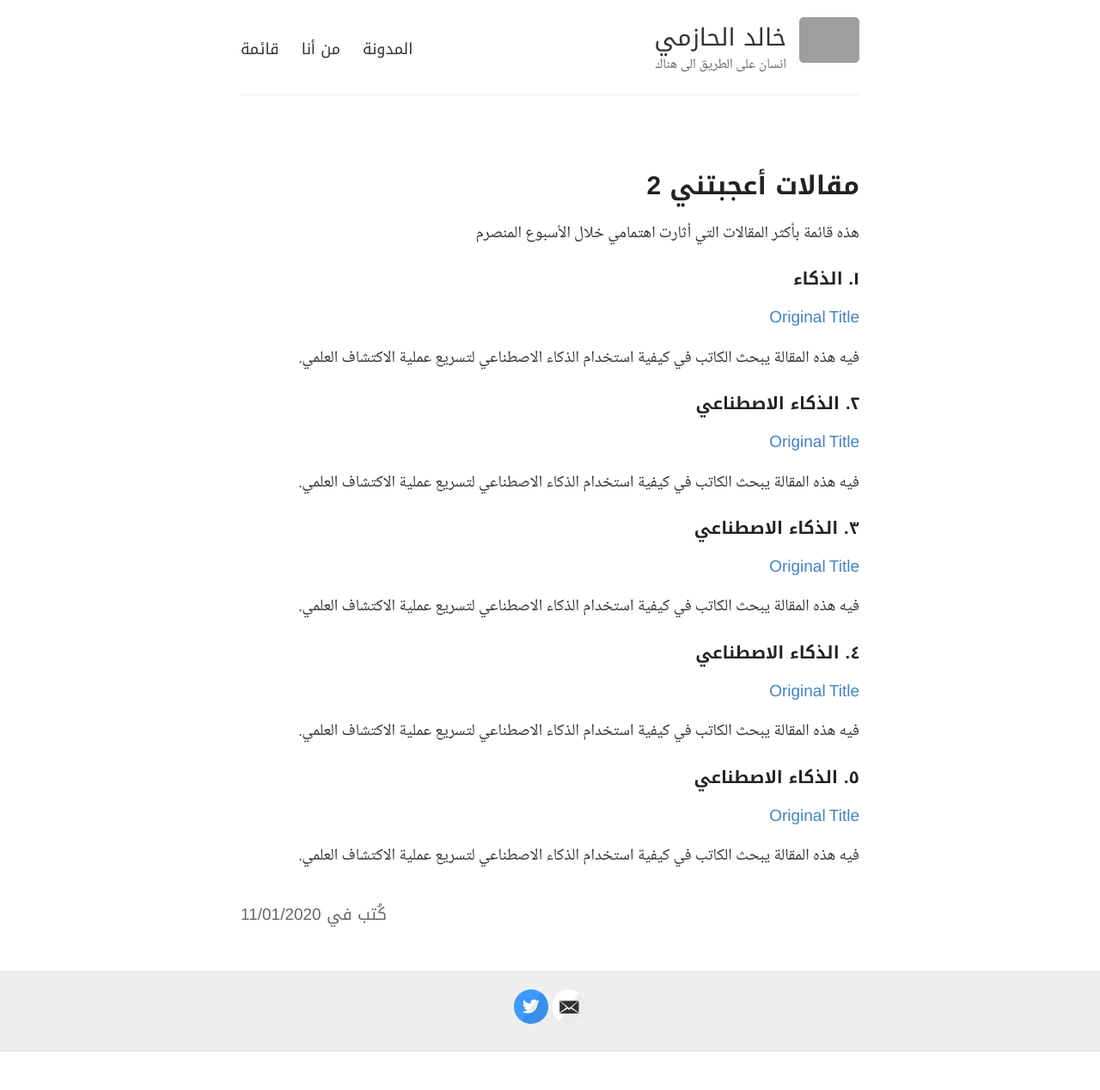
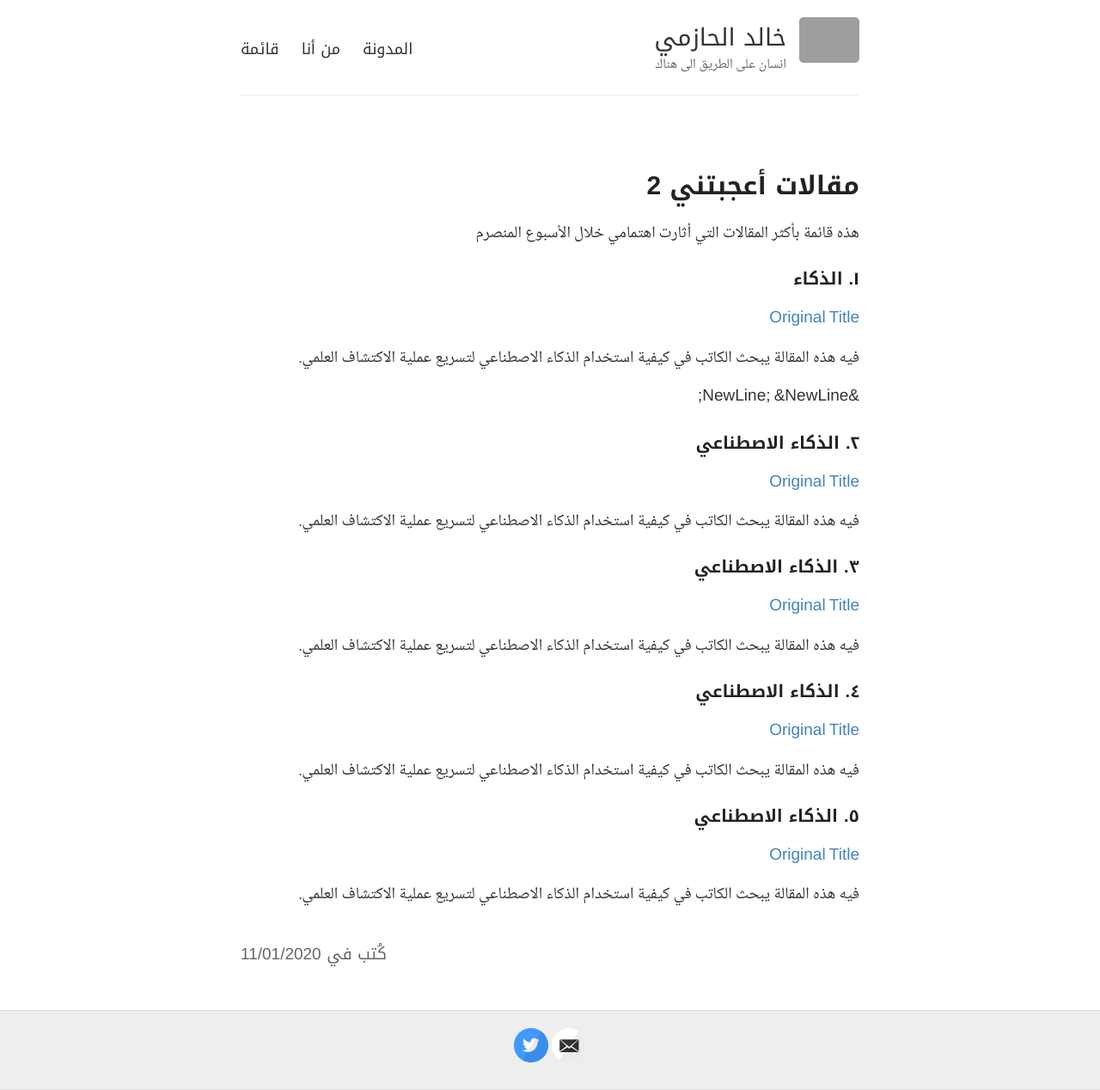
Before and after one commit to khalidlabs/arabic, a Jekyll site: the page built from _posts/2020-01-11-Articles2.md, in a window 1280 px wide. Shown: the whole page at 86% size. Built offline with Jekyll 4.4.1, drawn with Linux system fonts in a browser that asks for light colours; before the commit the page ends 1223 px from its top, so only the background shows below that; grey boxes are pictures that could not be loaded.

Commit message:
Update 2020-01-11-Articles2.md

```diff
--- a/_posts/2020-01-11-Articles2.md
+++ b/_posts/2020-01-11-Articles2.md
@@ -13,8 +13,8 @@ category: مقالات
 
 فيه هذه المقالة يبحث الكاتب في كيفية استخدام الذكاء الاصطناعي لتسريع عملية الاكتشاف العلمي.
 
-
-
+&NewLine;
+&NewLine;
 
 ### ٢. الذكاء الاصطناعي
 
```
